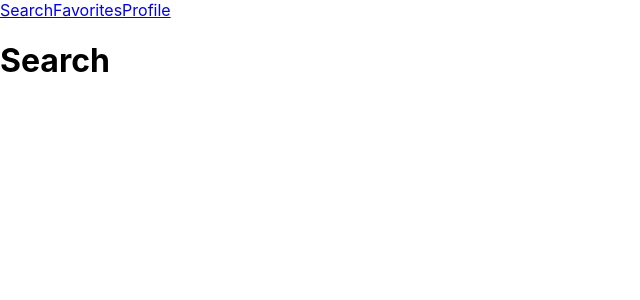
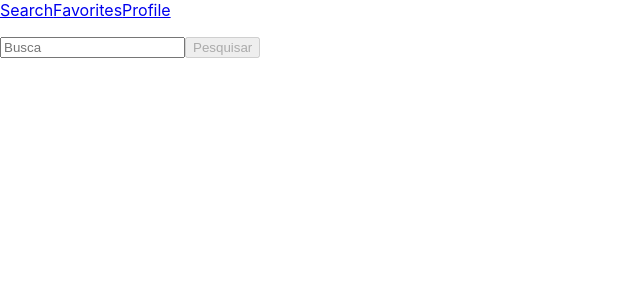
Before and after one commit to ninapalmadev/trybetunes, a React (Create React App) app: page /search in a window 1280 px wide. Shown: the top 300 px of the page, without its empty margins (0-640 px from the left). Built offline with nearby package versions, Linux system fonts and the light colour scheme.

Commit message:
requisito 5

```diff
--- a/src/pages/Search.jsx
+++ b/src/pages/Search.jsx
@@ -1,10 +1,37 @@
 import React from 'react';
 
+const minChar = 2;
 class Search extends React.Component {
+  state = {
+    search: '',
+  };
+
+  handleInputChange = ({ target }) => {
+    this.setState({
+      search: target.value,
+    });
+  };
+
   render() {
+    const { search } = this.state;
     return (
       <div data-testid="page-search">
-        <h1>Search</h1>
+        <form action="">
+          <input
+            type="text"
+            data-testid="search-artist-input"
+            id="search"
+            placeholder="Busca"
+            onChange={ this.handleInputChange }
+          />
+          <button
+            type="submit"
+            data-testid="search-artist-button"
+            disabled={ search.length < minChar }
+          >
+            Pesquisar
+          </button>
+        </form>
       </div>
     );
   }
```
